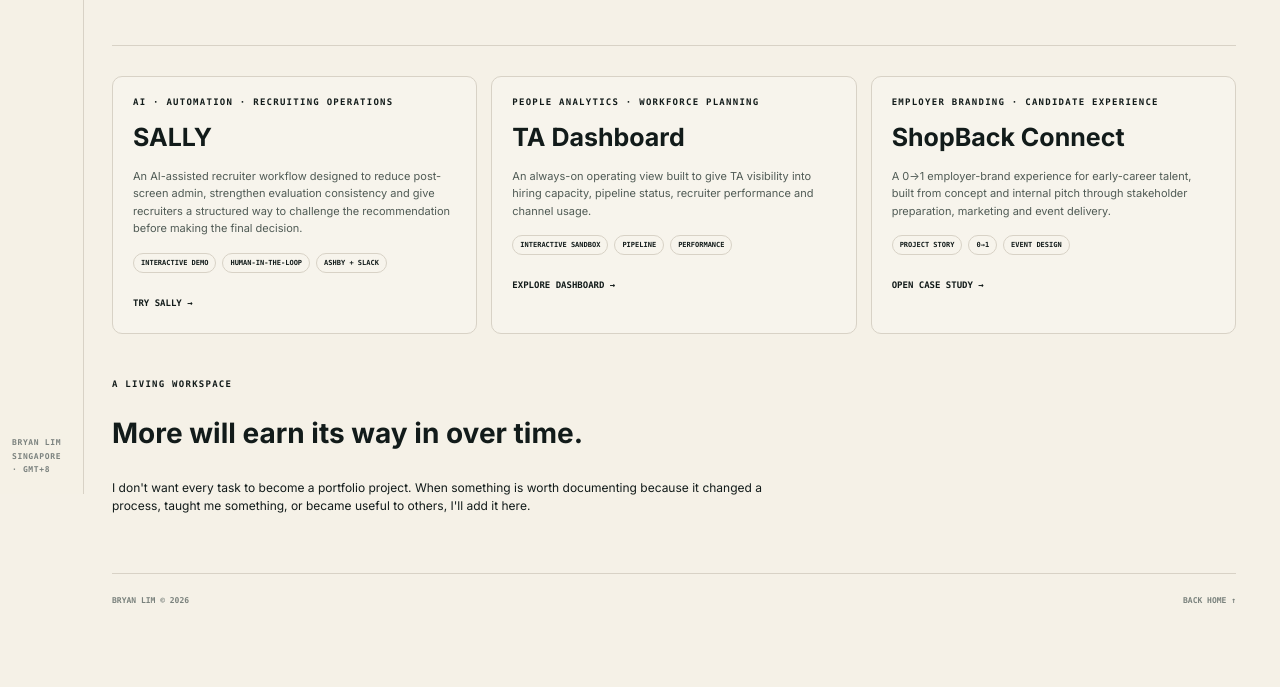
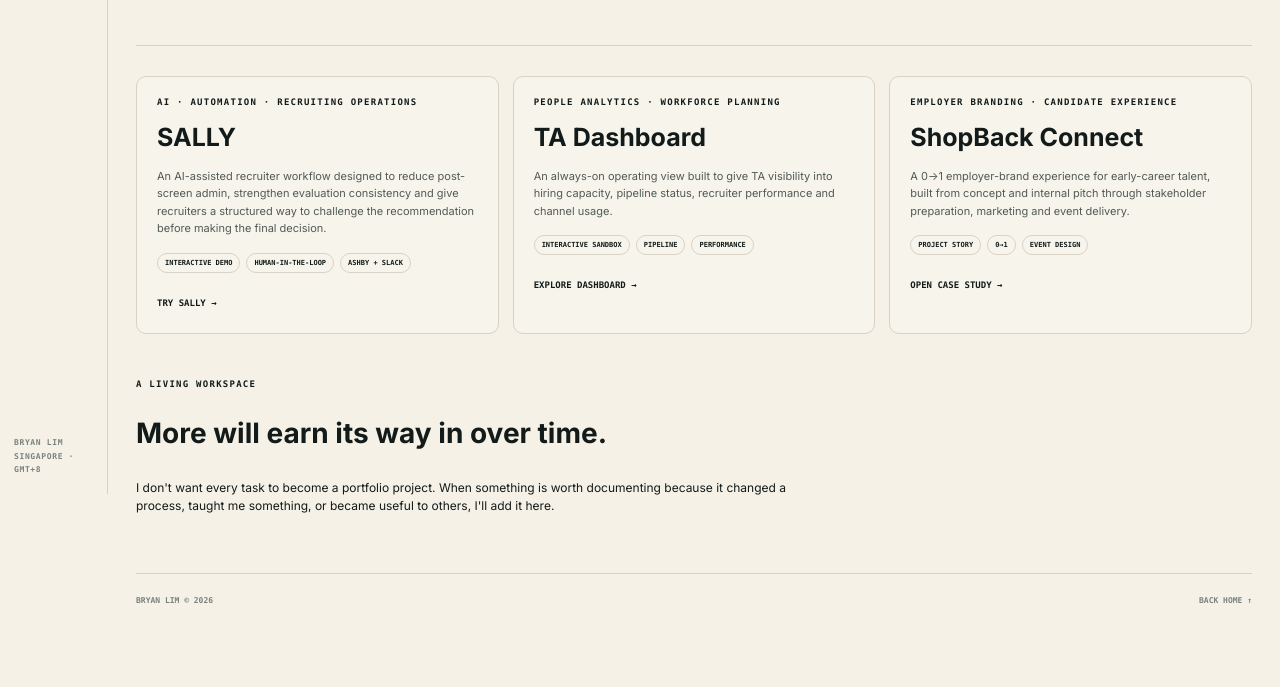
Before and after one commit to bryanlimwk/bryan-portfolio, a plain HTML site: page work.html in a window 1280 px wide. Shown: the part 306-993 px from the top of the page. Drawn offline with Linux system fonts and the light colour scheme.

Commit message:
Add files via upload

```diff
--- a/styles.css
+++ b/styles.css
@@ -8,7 +8,7 @@
   --green:#5f806b;
   --green-soft:#e7eee7;
   --peach:#e7a36f;
-  --sidebar:84px;
+  --sidebar:108px;
 }
 *{box-sizing:border-box}
 html{scroll-behavior:smooth}
@@ -25,7 +25,7 @@ img{display:block;max-width:100%}
   position:fixed;inset:0 auto 0 0;width:var(--sidebar);
   border-right:1px solid var(--line);
   background:rgba(245,241,231,.96);
-  padding:18px 12px;display:flex;flex-direction:column;z-index:20;
+  padding:18px 14px;display:flex;flex-direction:column;z-index:20;
 }
 .side-brand{font-size:21px;font-weight:850;margin-bottom:26px}
 .side-nav nav{display:flex;flex-direction:column;gap:14px}
```
Also changed, not shown: README.md.
